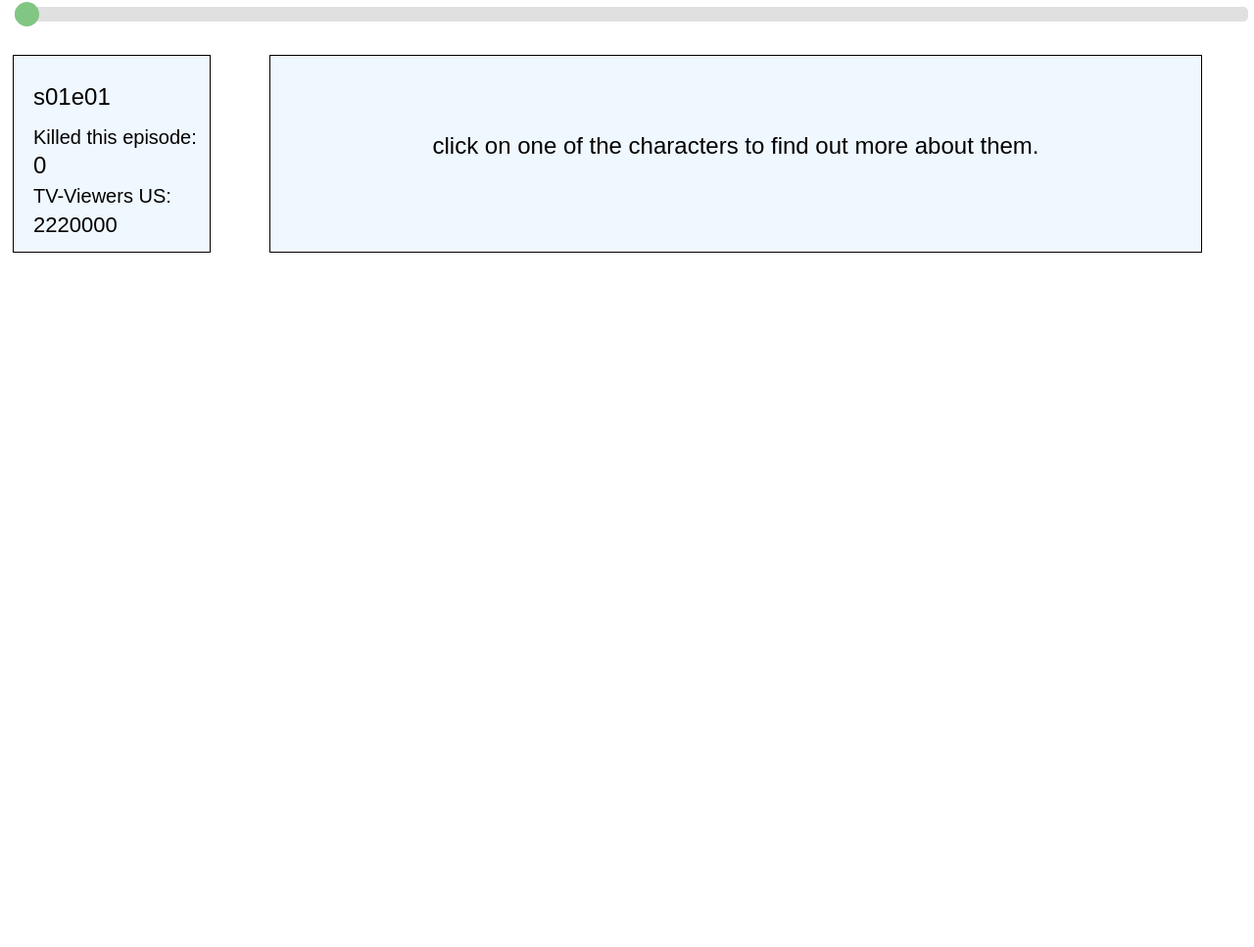
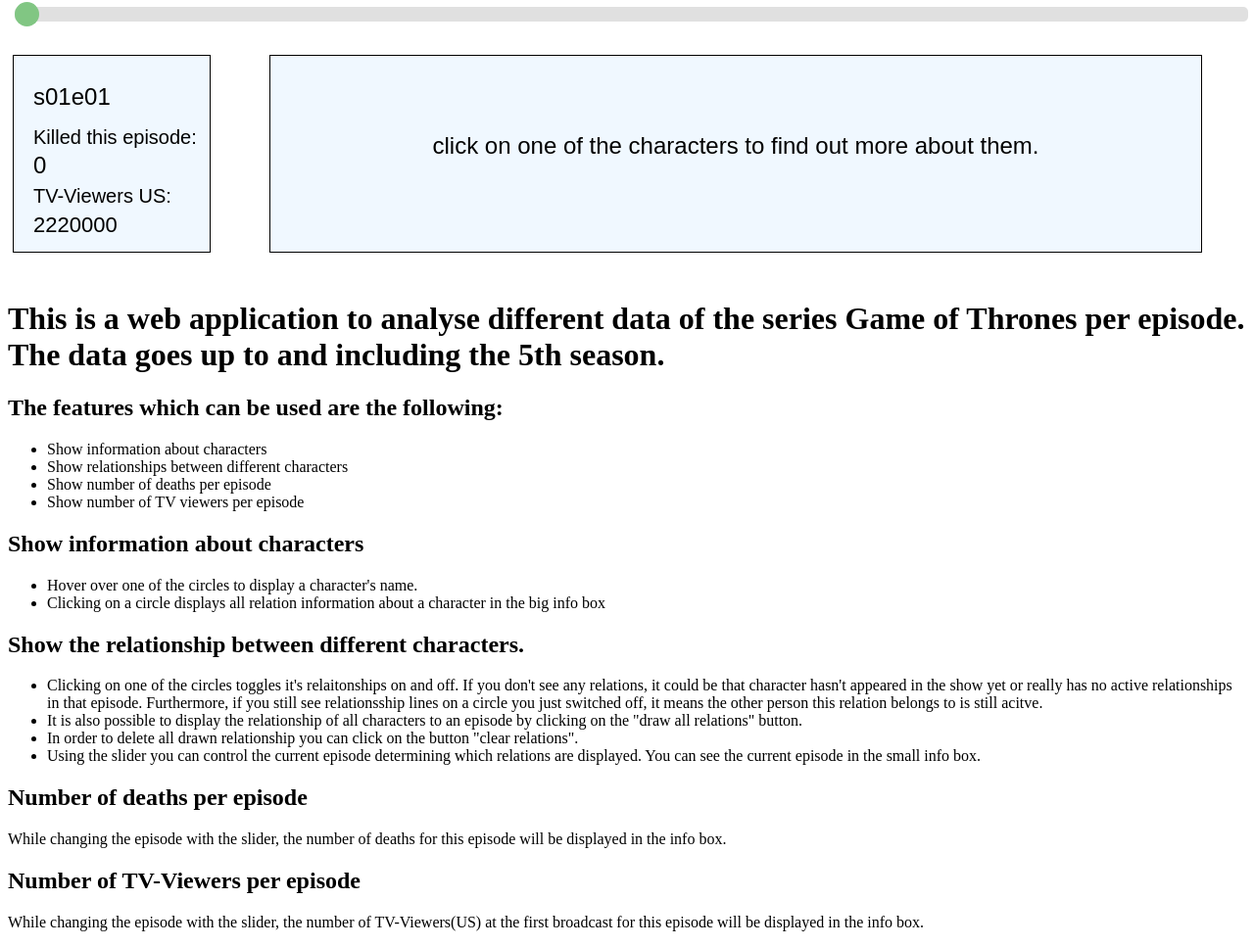
Before and after one commit to kajanV/ivispro, a plain HTML site: page 04_source/index.html in a window 1280 px wide. Shown: the part 690-1657 px from the top of the page at 98% size. Before the commit the page ends 992 px from the top, so only its background shows below. Drawn offline with Linux system fonts and the light colour scheme.

Commit message:
added instruction text
added instruction text

```diff
--- a/04_source/index.html
+++ b/04_source/index.html
@@ -1,23 +1,69 @@
 <!doctype html>
 <html>
+
 <head>
-  <meta charset="utf-8"/>
+  <meta charset="utf-8" />
   <link rel="stylesheet" type="text/css" href="myslider.css">
   <link rel="stylesheet" type="text/css" href="tooltip.css">
   <link rel="stylesheet" type="text/css" href="gotMap.css">
   <style>
-
   </style>
 </head>
+
 <body>
-<!-- put your stuff here -->
+  <!-- put your stuff here -->
 
-<script src='lib/d3.v4.js'></script>
-<script src='lib/lodash.js'></script>
+  <script src='lib/d3.v4.js'></script>
+  <script src='lib/lodash.js'></script>
 
-<script src='gotMap.js'></script>
+  <script src='gotMap.js'></script>
+  <div>
+    <h1>
+      This is a web application to analyse different data of the series Game of Thrones per episode. The data goes up to and including
+      the 5th season.
+    </h1>
+
+    <h2>The features which can be used are the following:</h2>
+    <ul>
+      <li>Show information about characters</li>
+      <li>Show relationships between different characters</li>
+      <li>Show number of deaths per episode</li>
+      <li>Show number of TV viewers per episode</li>
+    </ul>
 
 
+    <h2>Show information about characters</h2>
+    <ul>
+      <li>Hover over one of the circles to display a character's name.</li>
+      <li>Clicking on a circle displays all relation information about a character in the big info box</li>
+    </ul>
 
+
+    <h2>Show the relationship between different characters.</h2>
+    <ul>
+      <li>
+        Clicking on one of the circles toggles it's relaitonships on and off. If you don't see any relations, it could be that character
+        hasn't appeared in the show yet or really has no active relationships in that episode. Furthermore, if you still
+        see relationsship lines on a circle you just switched off, it means the other person this relation belongs to is
+        still acitve.
+      </li>
+
+      <li>It is also possible to display the relationship of all characters to an episode by clicking on the "draw all relations"
+        button.
+      </li>
+      <li>In order to delete all drawn relationship you can click on the button "clear relations".
+      </li>
+      <li>Using the slider you can control the current episode determining which relations are displayed. You can see the current
+        episode in the small info box.</li>
+    </ul>
+
+    <h2>Number of deaths per episode</h2>
+    <p>While changing the episode with the slider, the number of deaths for this episode will be displayed in the info box.</p>
+
+    <h2>Number of TV-Viewers per episode</h2>
+    <p>While changing the episode with the slider, the number of TV-Viewers(US) at the first broadcast for this episode will
+      be displayed in the info box.</p>
+  </div>
 </body>
+
 </html>
```
